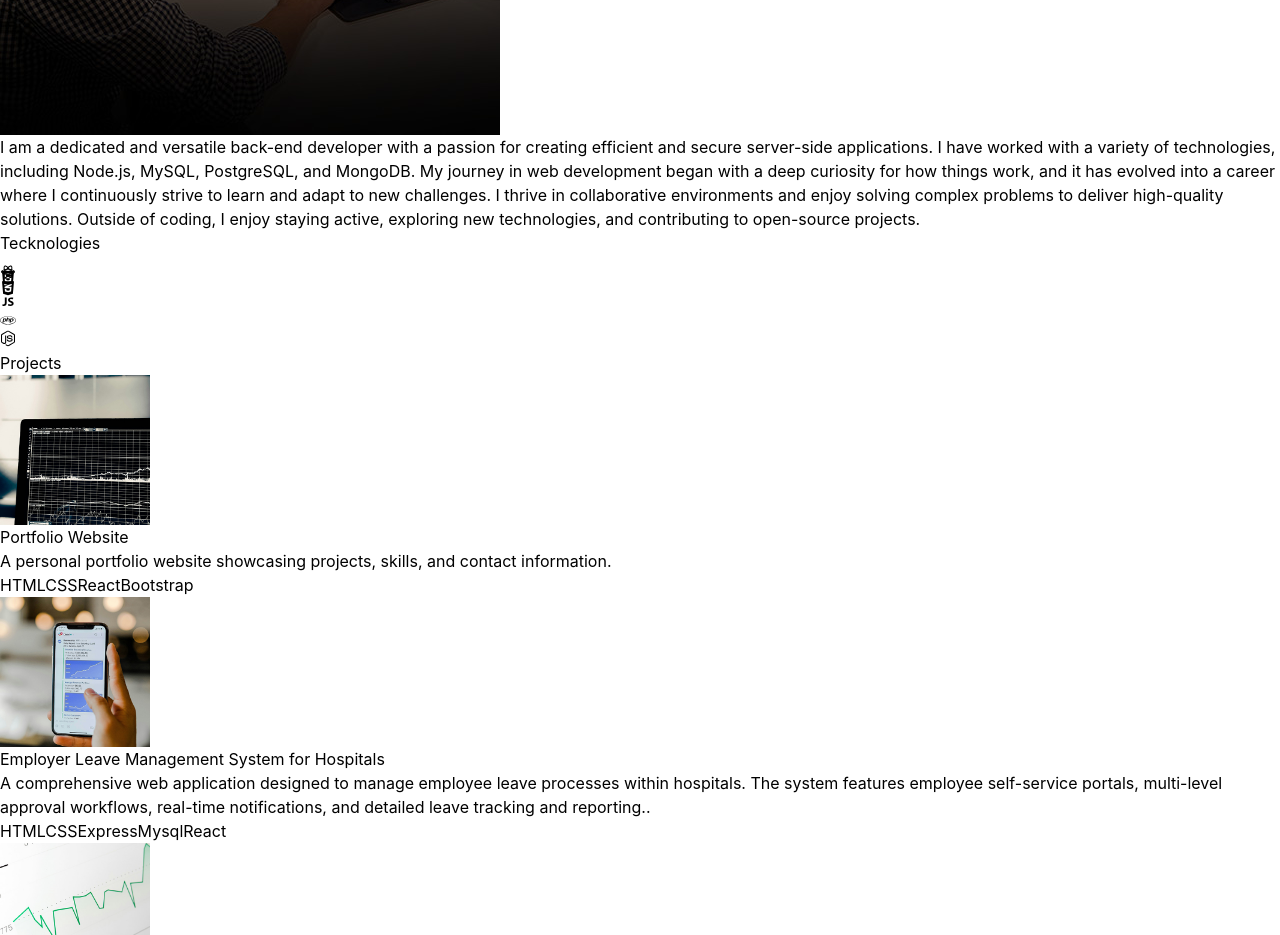
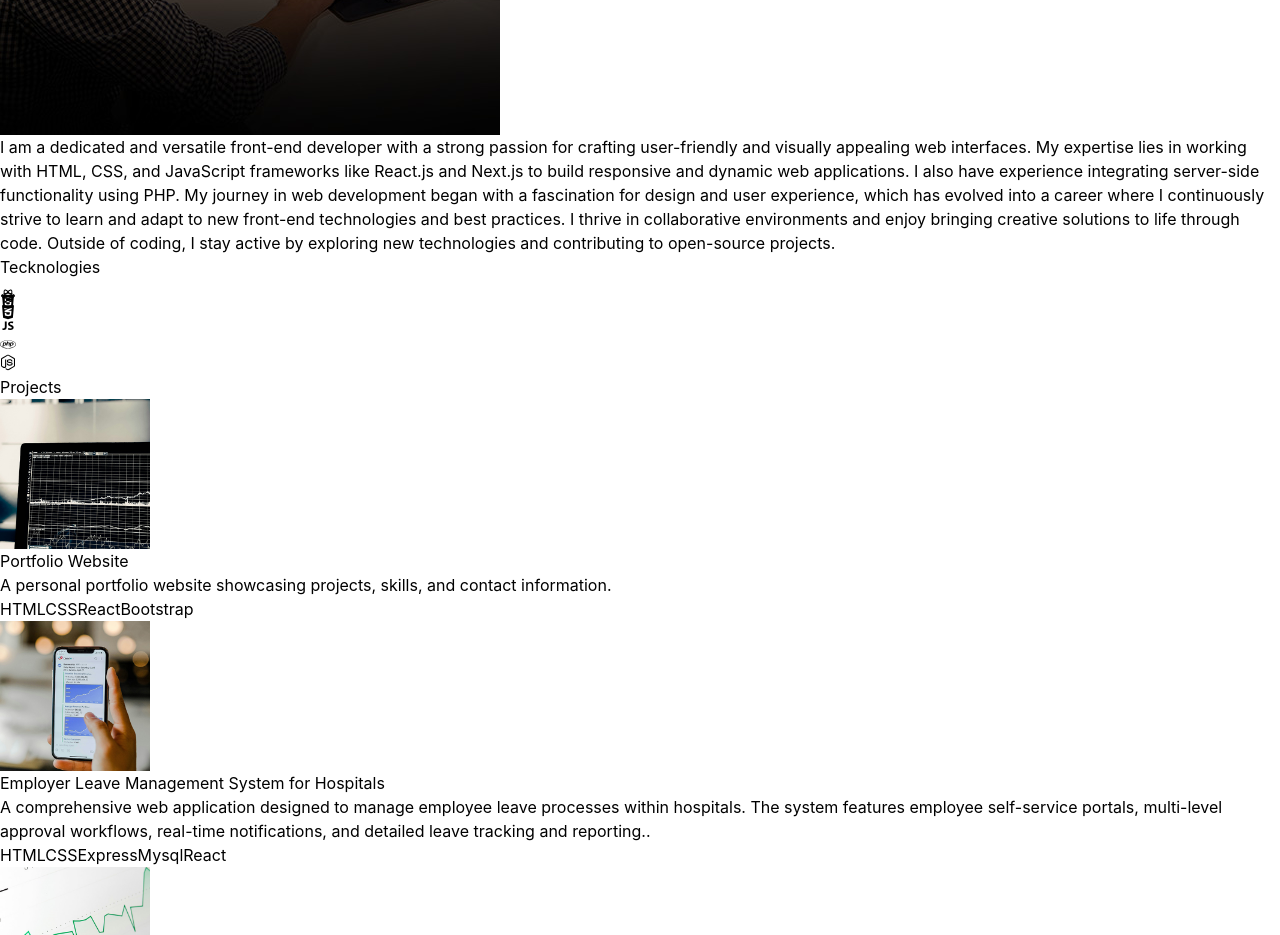
Before and after one commit to lahcenidbendriss-it/lahcen-portfolio, a React (Vite) app: page / in a window 1280 px wide. Shown: the part 1060-1995 px from the top of the page. Built offline with nearby package versions, Linux system fonts and the light colour scheme.

Commit message:
change on about me

```diff
--- a/src/constants/index.js
+++ b/src/constants/index.js
@@ -4,7 +4,7 @@ import project4 from "../assets/projects/project-4.jpg";
 
 export const HERO_CONTENT = `Développeur frontend passionné, je possède une solide expérience avec React.js, HTML, CSS, JavaScript, et Next.js, ainsi qu'une bonne maîtrise de PHP pour les besoins côté serveur. Je suis spécialisé dans la création d'interfaces utilisateur intuitives et performantes. Je m'intéresse à l'optimisation de l'expérience utilisateur, j'aime collaborer avec des équipes dynamiques, et je suis toujours curieux d'apprendre les nouvelles tendances du développement web. Mon objectif est de continuer à m'améliorer dans le développement frontend tout en relevant de nouveaux défis créatifs et techniques..`;
 
-export const ABOUT_TEXT = `I am a dedicated and versatile back-end developer with a passion for creating efficient and secure server-side applications. I have worked with a variety of technologies, including Node.js, MySQL, PostgreSQL, and MongoDB. My journey in web development began with a deep curiosity for how things work, and it has evolved into a career where I continuously strive to learn and adapt to new challenges. I thrive in collaborative environments and enjoy solving complex problems to deliver high-quality solutions. Outside of coding, I enjoy staying active, exploring new technologies, and contributing to open-source projects.`;
+export const ABOUT_TEXT = `I am a dedicated and versatile front-end developer with a strong passion for crafting user-friendly and visually appealing web interfaces. My expertise lies in working with HTML, CSS, and JavaScript frameworks like React.js and Next.js to build responsive and dynamic web applications. I also have experience integrating server-side functionality using PHP. My journey in web development began with a fascination for design and user experience, which has evolved into a career where I continuously strive to learn and adapt to new front-end technologies and best practices. I thrive in collaborative environments and enjoy bringing creative solutions to life through code. Outside of coding, I stay active by exploring new technologies and contributing to open-source projects.`;
 
 export const EXPERIENCES = [
   {
```
